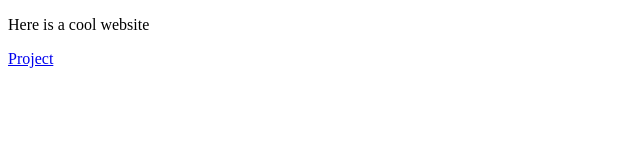
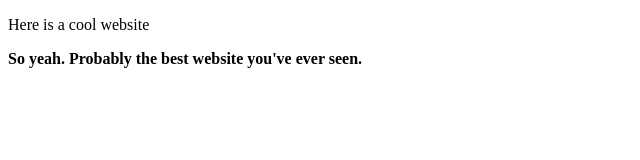
Before and after one commit to cbott/cbott.github.io, a plain HTML site: page index.html in a window 1280 px wide. Shown: the whole page, without its empty margins (0-640 px from the left). Drawn offline with Linux system fonts and the light colour scheme.

Commit message:
changed home page

```diff
--- a/index.html
+++ b/index.html
@@ -5,8 +5,9 @@
 		<title>Colin's website</title>
     <link rel='stylesheet' type='text/css' href='/main.css'>
 	</head>
+
 	<body>
-    <p>Here is a cool website</p>
-    <a href="/project.html">Project</a>
+		<p>Here is a cool website</p>
+		<strong>So yeah. Probably the best website you've ever seen.</strong>
 	</body>
 </html>
```
